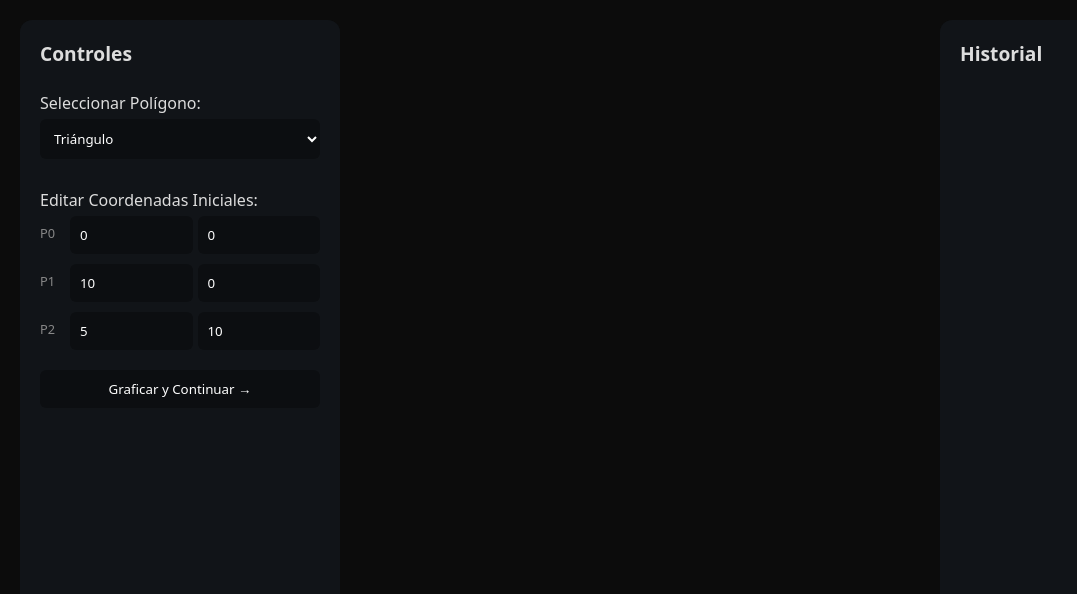
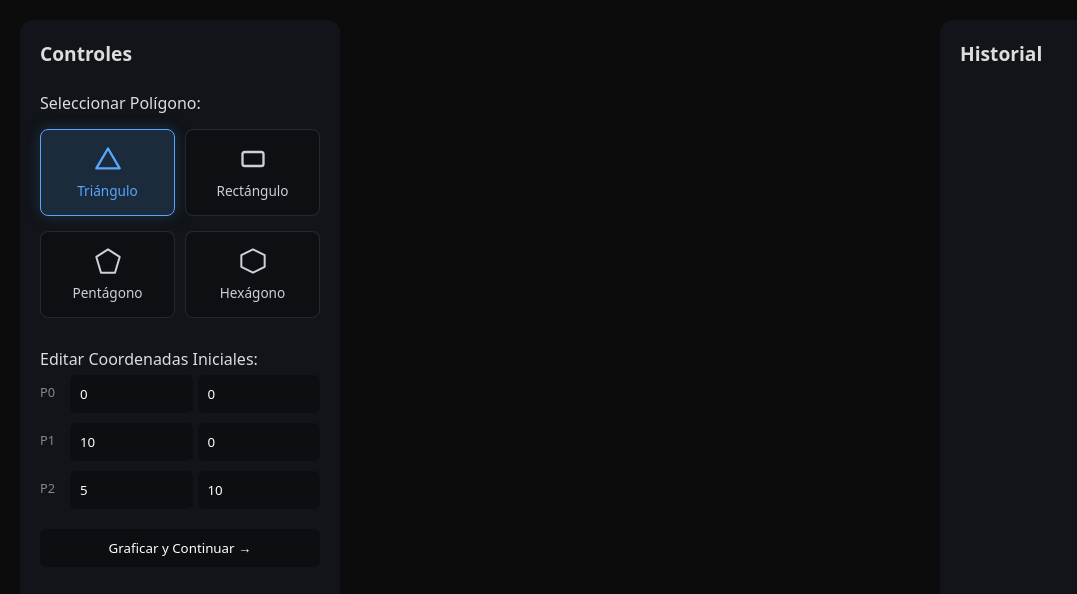
Before and after one commit to Saul-CD/programa-transformaciones, a website built with Vite: page index.html in a window 1280 px wide. Shown: the whole page, without its empty margins (0-1077 px from the left). Built offline with nearby package versions, Linux system fonts and the light colour scheme; what panzoom would draw is missing.

Commit message:
Vista del primer panel mejorado

```diff
--- a/index.html
+++ b/index.html
@@ -23,18 +23,90 @@
             </g>
         </svg>
 
+        <!-- Panel de Controles -->
         <div class="panel controles">
             <h2>Controles</h2>
 
             <div id="vista-configuracion">
-                <label>Seleccionar Polígono:</label>
-                <select id="select-poligono">
-                    <option value="triangulo">Triángulo</option>
-                    <option value="cuadrado">Cuadrado</option>
-                    <option value="rectangulo">Rectángulo</option>
-                    <option value="pentagono">Pentágono</option>
-                </select>
+                <label style="display: block; margin-bottom: 10px"
+                    >Seleccionar Polígono:</label
+                >
+                <div id="selector-poligonos" class="grid-poligonos">
+                    <button class="btn-poly active" data-poly="triangulo">
+                        <svg
+                            viewBox="0 0 24 24"
+                            width="28"
+                            height="28"
+                            stroke="currentColor"
+                            stroke-width="2"
+                            fill="none"
+                            stroke-linecap="round"
+                            stroke-linejoin="round"
+                        >
+                            <path d="M12 3L22 20H2L12 3z"></path>
+                        </svg>
+                        <span>Triángulo</span>
+                    </button>
 
+                    <button class="btn-poly" data-poly="rectangulo">
+                        <svg
+                            viewBox="0 0 24 24"
+                            width="28"
+                            height="28"
+                            stroke="currentColor"
+                            stroke-width="2"
+                            fill="none"
+                            stroke-linecap="round"
+                            stroke-linejoin="round"
+                        >
+                            <rect
+                                x="3"
+                                y="6"
+                                width="18"
+                                height="12"
+                                rx="2"
+                                ry="2"
+                            ></rect>
+                        </svg>
+                        <span>Rectángulo</span>
+                    </button>
+
+                    <button class="btn-poly" data-poly="pentagono">
+                        <svg
+                            viewBox="0 0 24 24"
+                            width="28"
+                            height="28"
+                            stroke="currentColor"
+                            stroke-width="2"
+                            fill="none"
+                            stroke-linecap="round"
+                            stroke-linejoin="round"
+                        >
+                            <polygon
+                                points="12 2 22 8.5 18 22 6 22 2 8.5"
+                            ></polygon>
+                        </svg>
+                        <span>Pentágono</span>
+                    </button>
+
+                    <button class="btn-poly" data-poly="hexagono">
+                        <svg
+                            viewBox="0 0 24 24"
+                            width="28"
+                            height="28"
+                            stroke="currentColor"
+                            stroke-width="2"
+                            fill="none"
+                            stroke-linecap="round"
+                            stroke-linejoin="round"
+                        >
+                            <polygon
+                                points="12 2 22 7 22 17 12 22 2 17 2 7"
+                            ></polygon>
+                        </svg>
+                        <span>Hexágono</span>
+                    </button>
+                </div>
                 <label style="margin-top: 30px; display: block"
                     >Editar Coordenadas Iniciales:</label
                 >
@@ -84,8 +156,8 @@
                             color: #a5d6ff;
                         "
                     >
-                        ✅ ¡Transformación aplicada! ¿Deseas hacer otra sobre
-                        las nuevas coordenadas?
+                        ¡Transformación aplicada! ¿Deseas hacer otra sobre las
+                        nuevas coordenadas?
                     </p>
                     <div style="display: flex; gap: 10px">
                         <button
--- a/src/main.js
+++ b/src/main.js
@@ -13,12 +13,6 @@ const poligonos = {
         { x: 10, y: 0 },
         { x: 5, y: 10 },
     ],
-    cuadrado: [
-        { x: 0, y: 0 },
-        { x: 10, y: 0 },
-        { x: 10, y: 10 },
-        { x: 0, y: 10 },
-    ],
     rectangulo: [
         { x: 0, y: 0 },
         { x: 20, y: 0 },
@@ -32,10 +26,19 @@ const poligonos = {
         { x: 20, y: 30 },
         { x: 0, y: 15 },
     ],
+    hexagono: [
+        { x: 10, y: 0 },
+        { x: 30, y: 0 },
+        { x: 40, y: 20 },
+        { x: 30, y: 40 },
+        { x: 10, y: 40 },
+        { x: 0, y: 20 },
+    ],
 };
 
 let poligonoActual = [];
 let numTransformaciones = 0;
+let tipoPoligonoSeleccionado = 'triangulo';
 
 const plano = document.getElementById('plano');
 const historialLista = document.getElementById('historial');
@@ -156,12 +159,26 @@ actualizarCuadricula();
 
 const vistaConfiguracion = document.getElementById('vista-configuracion');
 const vistaTransformacion = document.getElementById('vista-transformacion');
-const selectPoligono = document.getElementById('select-poligono');
+
+const botonesPoly = document.querySelectorAll('.btn-poly');
 const entradasCoordenadas = document.getElementById('entradas-coordenadas');
 
+// --- Nueva lógica para la selección visual de polígonos ---
+botonesPoly.forEach((boton) => {
+    boton.addEventListener('click', () => {
+        // 1. Quitar la clase 'active' de todos los botones
+        botonesPoly.forEach((b) => b.classList.remove('active'));
+        // 2. Agregar 'active' al botón clickeado
+        boton.classList.add('active');
+        // 3. Actualizar la variable de estado usando el atributo data-poly
+        tipoPoligonoSeleccionado = boton.dataset.poly;
+        // 4. Actualizar las cajas de texto con los vértices
+        actualizarInputsCoordenadas();
+    });
+});
+
 function actualizarInputsCoordenadas() {
-    const tipo = selectPoligono.value;
-    const vertices = poligonos[tipo];
+    const vertices = poligonos[tipoPoligonoSeleccionado];
 
     entradasCoordenadas.innerHTML = '';
 
@@ -181,7 +198,6 @@ function actualizarInputsCoordenadas() {
     });
 }
 
-selectPoligono.addEventListener('change', actualizarInputsCoordenadas);
 actualizarInputsCoordenadas();
 
 function dibujarPoligono(
@@ -242,7 +258,7 @@ document.getElementById('btn-inicial').addEventListener('click', () => {
     historialLista.innerHTML = '';
     numTransformaciones = 0;
 
-    const tipo = selectPoligono.value;
+    const tipo = tipoPoligonoSeleccionado;
     const numVertices = poligonos[tipo].length;
     poligonoActual = [];
 
--- a/src/style.css
+++ b/src/style.css
@@ -176,3 +176,42 @@ text {
     stroke-width: 2px;
     paint-order: stroke fill;
 }
+
+/* Agrega esto a tu style.css */
+.grid-poligonos {
+    display: grid;
+    grid-template-columns: repeat(2, 1fr);
+    gap: 10px;
+    margin-bottom: 20px;
+}
+
+.btn-poly {
+    background: rgba(0, 0, 0, 0.2);
+    border: 1px solid rgba(255, 255, 255, 0.1);
+    border-radius: 8px;
+    padding: 15px 10px;
+    color: #c9d1d9;
+    cursor: pointer;
+    display: flex;
+    flex-direction: column;
+    align-items: center;
+    gap: 8px;
+    transition: all 0.2s ease;
+}
+
+.btn-poly:hover {
+    background: rgba(255, 255, 255, 0.05);
+    border-color: rgba(255, 255, 255, 0.3);
+}
+
+.btn-poly.active {
+    background: rgba(88, 166, 255, 0.15);
+    border-color: #58a6ff;
+    color: #58a6ff;
+    box-shadow: 0 0 15px rgba(88, 166, 255, 0.2);
+}
+
+.btn-poly span {
+    font-size: 0.85rem;
+    font-weight: 500;
+}
```
